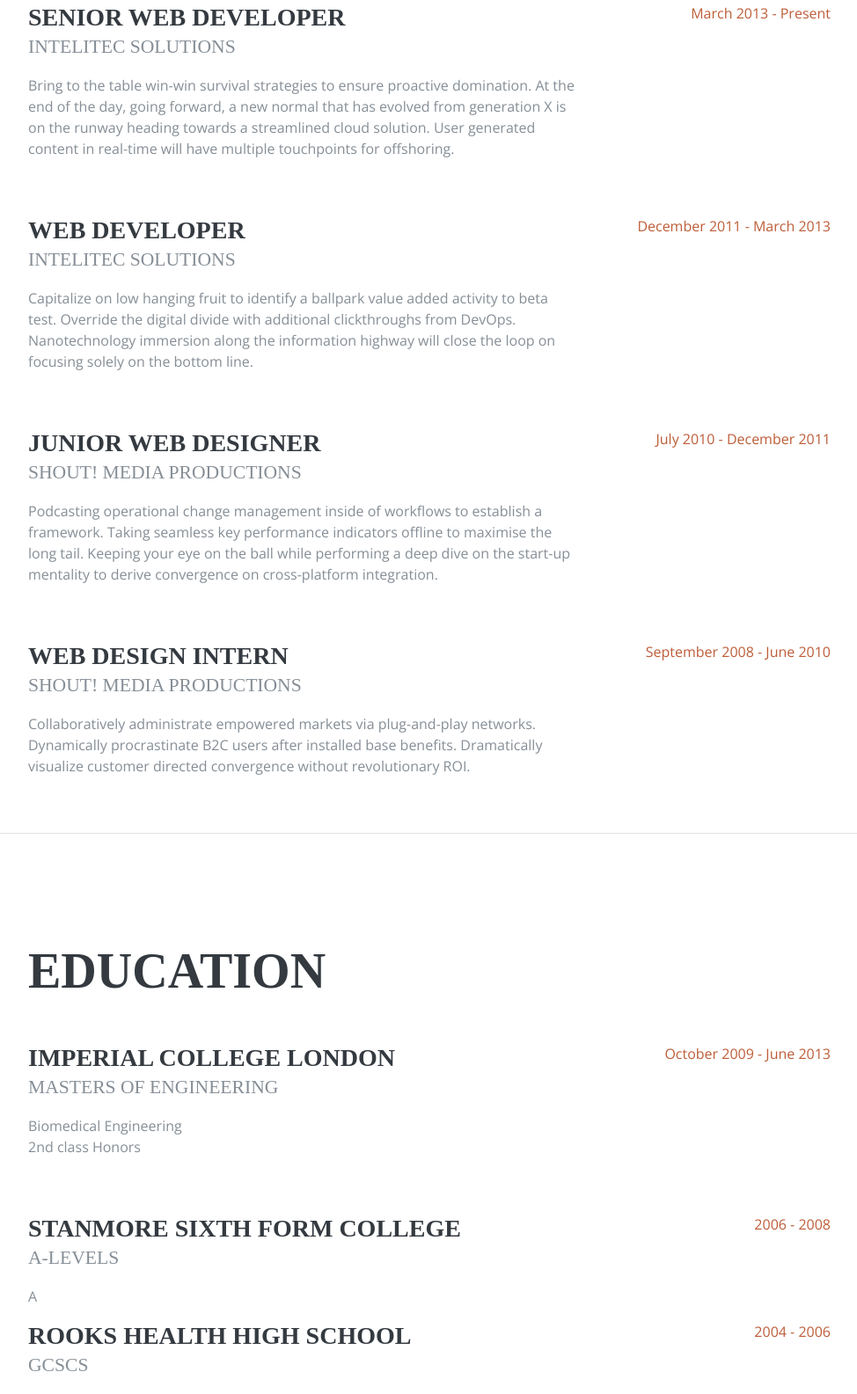
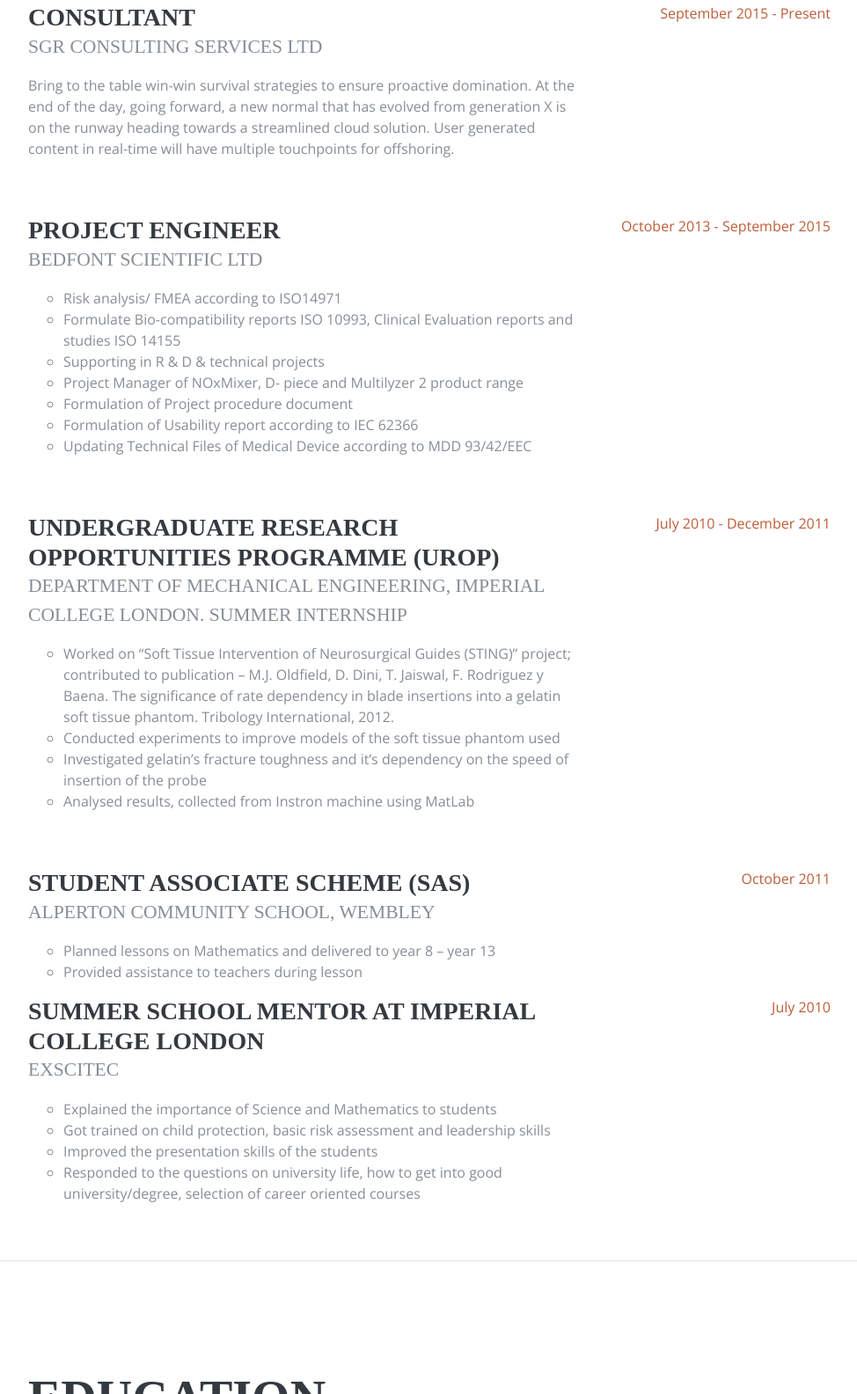
Before and after one commit to pranavkapoorr/Curriculum-Vitae, a plain HTML site: page index.html in a window 1280 px wide. Shown: the part 960-2545 px from the top of the page at 88% size, without its empty margins (288-1262 px from the left). Drawn offline with nearby package versions, Linux system fonts and the light colour scheme; a web font is replaced by a local one.

Commit message:
updated details and added new lists

```diff
--- a/index.html
+++ b/index.html
@@ -71,7 +71,16 @@
           <div class="subheading mb-5">143 Feltham Road ·  Ashford, Middlesex TW15 1AG · +44-74887-06094 ·
             <a href="mailto:taniya.09@hotmail.com">taniya.09@hotmail.com</a>
           </div>
-          <p class="mb-5">I am experienced in leveraging agile frameworks to provide a robust synopsis for high level overviews. Iterative approaches to corporate strategy foster collaborative thinking to further the overall value proposition.</p>
+          <p class="mb-5">
+          				<ul style="list-style-type:disc">
+          				<li>IRCA- International Register of Certified Auditors registered Auditor</li>
+						<li>Awarded Practitioner grade with CQI – The Chartered Quality Institute (PCQI)</li>
+						<li>A successful consultant with experience in the development and implementation of Management systems that
+							meet ISO 9001, ISO 13485 and 21 CFR 820 (FDA).</li>
+						<li>A highly motivated individual who strives for challenges with a strong Engineering background with Masters in
+							Biomedical Engineering (M.Eng.) with honours.</li>
+							</ul>
+		</p>
           <ul class="list-inline list-social-icons mb-0">
             <li class="list-inline-item">
               <a href="#">
@@ -115,31 +124,44 @@
 
           <div class="resume-item d-flex flex-column flex-md-row mb-5">
             <div class="resume-content mr-auto">
-              <h3 class="mb-0">Senior Web Developer</h3>
-              <div class="subheading mb-3">Intelitec Solutions</div>
+              <h3 class="mb-0">Consultant</h3>
+              <div class="subheading mb-3">SGR Consulting Services Ltd</div>
               <p>Bring to the table win-win survival strategies to ensure proactive domination. At the end of the day, going forward, a new normal that has evolved from generation X is on the runway heading towards a streamlined cloud solution. User generated content in real-time will have multiple touchpoints for offshoring.</p>
             </div>
             <div class="resume-date text-md-right">
-              <span class="text-primary">March 2013 - Present</span>
+              <span class="text-primary">September 2015 - Present</span>
             </div>
           </div>
 
           <div class="resume-item d-flex flex-column flex-md-row mb-5">
             <div class="resume-content mr-auto">
-              <h3 class="mb-0">Web Developer</h3>
-              <div class="subheading mb-3">Intelitec Solutions</div>
-              <p>Capitalize on low hanging fruit to identify a ballpark value added activity to beta test. Override the digital divide with additional clickthroughs from DevOps. Nanotechnology immersion along the information highway will close the loop on focusing solely on the bottom line.</p>
+              <h3 class="mb-0">Project Engineer</h3>
+              <div class="subheading mb-3">Bedfont Scientific Ltd</div>
+              <ul style="list-style-type:circle">
+              	<li>Risk analysis/ FMEA according to ISO14971</li>
+				<li>Formulate Bio-compatibility reports ISO 10993, Clinical Evaluation reports and studies ISO 14155</li>
+				<li>Supporting in R & D & technical projects</li>
+				<li>Project Manager of NOxMixer, D- piece and Multilyzer 2 product range</li>
+				<li>Formulation of Project procedure document</li>
+				<li>Formulation of Usability report according to IEC 62366</li>
+				<li>Updating Technical Files of Medical Device according to MDD 93/42/EEC</li>
+			</ul>
             </div>
             <div class="resume-date text-md-right">
-              <span class="text-primary">December 2011 - March 2013</span>
+              <span class="text-primary">October 2013 - September 2015</span>
             </div>
           </div>
 
           <div class="resume-item d-flex flex-column flex-md-row mb-5">
             <div class="resume-content mr-auto">
-              <h3 class="mb-0">Junior Web Designer</h3>
-              <div class="subheading mb-3">Shout! Media Productions</div>
-              <p>Podcasting operational change management inside of workflows to establish a framework. Taking seamless key performance indicators offline to maximise the long tail. Keeping your eye on the ball while performing a deep dive on the start-up mentality to derive convergence on cross-platform integration.</p>
+              <h3 class="mb-0">Undergraduate Research Opportunities Programme (UROP)</h3>
+              <div class="subheading mb-3">Department of Mechanical Engineering, Imperial College London. Summer Internship</div>
+              <ul style="list-style-type:circle">
+              	<li>Worked on “Soft Tissue Intervention of Neurosurgical Guides (STING)” project; contributed to publication – M.J. Oldfield, D. Dini, T. Jaiswal, F. Rodriguez y Baena. The significance of rate dependency in blade insertions into a gelatin soft tissue phantom. Tribology International, 2012.</li>
+				<li>Conducted experiments to improve models of the soft tissue phantom used</li>
+				<li>Investigated gelatin’s fracture toughness and it’s dependency on the speed of insertion of the probe</li>
+				<li>Analysed results, collected from Instron machine using MatLab</li>
+              </ul>
             </div>
             <div class="resume-date text-md-right">
               <span class="text-primary">July 2010 - December 2011</span>
@@ -148,12 +170,31 @@
 
           <div class="resume-item d-flex flex-column flex-md-row">
             <div class="resume-content mr-auto">
-              <h3 class="mb-0">Web Design Intern</h3>
-              <div class="subheading mb-3">Shout! Media Productions</div>
-              <p>Collaboratively administrate empowered markets via plug-and-play networks. Dynamically procrastinate B2C users after installed base benefits. Dramatically visualize customer directed convergence without revolutionary ROI.</p>
+              <h3 class="mb-0">Student Associate Scheme (SAS)</h3>
+              <div class="subheading mb-3">Alperton Community School, Wembley</div>
+              <ul style="list-style-type:circle">
+              	<li>Planned lessons on Mathematics and delivered to year 8 – year 13</li>
+				<li>Provided assistance to teachers during lesson</li>
+              </ul>
+              </div>
+            <div class="resume-date text-md-right">
+              <span class="text-primary">October 2011</span>
             </div>
+          </div>
+
+          <div class="resume-item d-flex flex-column flex-md-row">
+            <div class="resume-content mr-auto">
+              <h3 class="mb-0">Summer School Mentor at Imperial College London</h3>
+              <div class="subheading mb-3">Exscitec</div>
+              <ul style="list-style-type:circle">
+              	<li>Explained the importance of Science and Mathematics to students</li>
+				<li>Got trained on child protection, basic risk assessment and leadership skills</li>
+				<li>Improved the presentation skills of the students</li>
+				<li>Responded to the questions on university life, how to get into good university/degree, selection of career oriented courses</li>
+              </ul>
+              </div>
             <div class="resume-date text-md-right">
-              <span class="text-primary">September 2008 - June 2010</span>
+              <span class="text-primary">July 2010</span>
             </div>
           </div>
 
```
